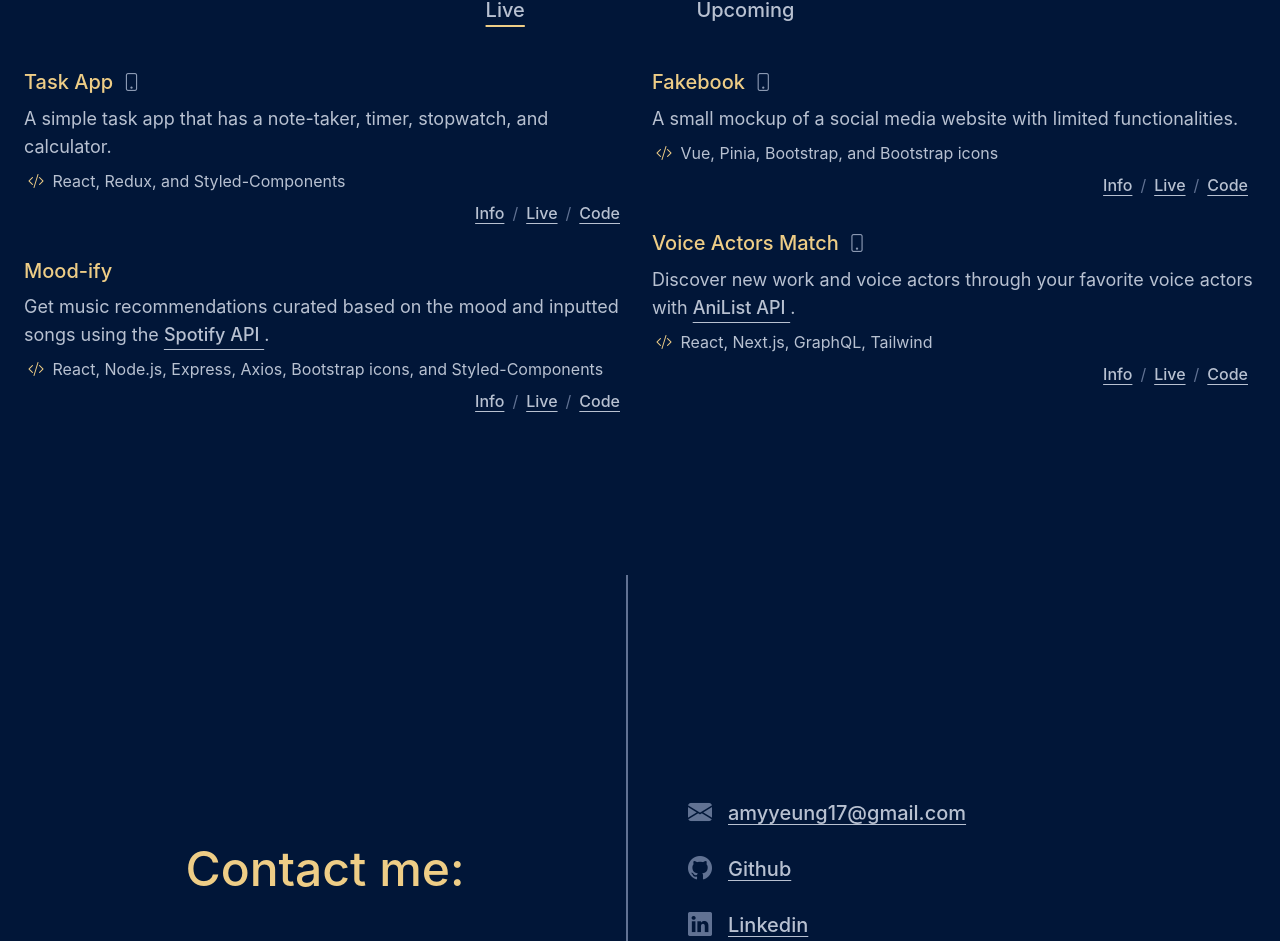
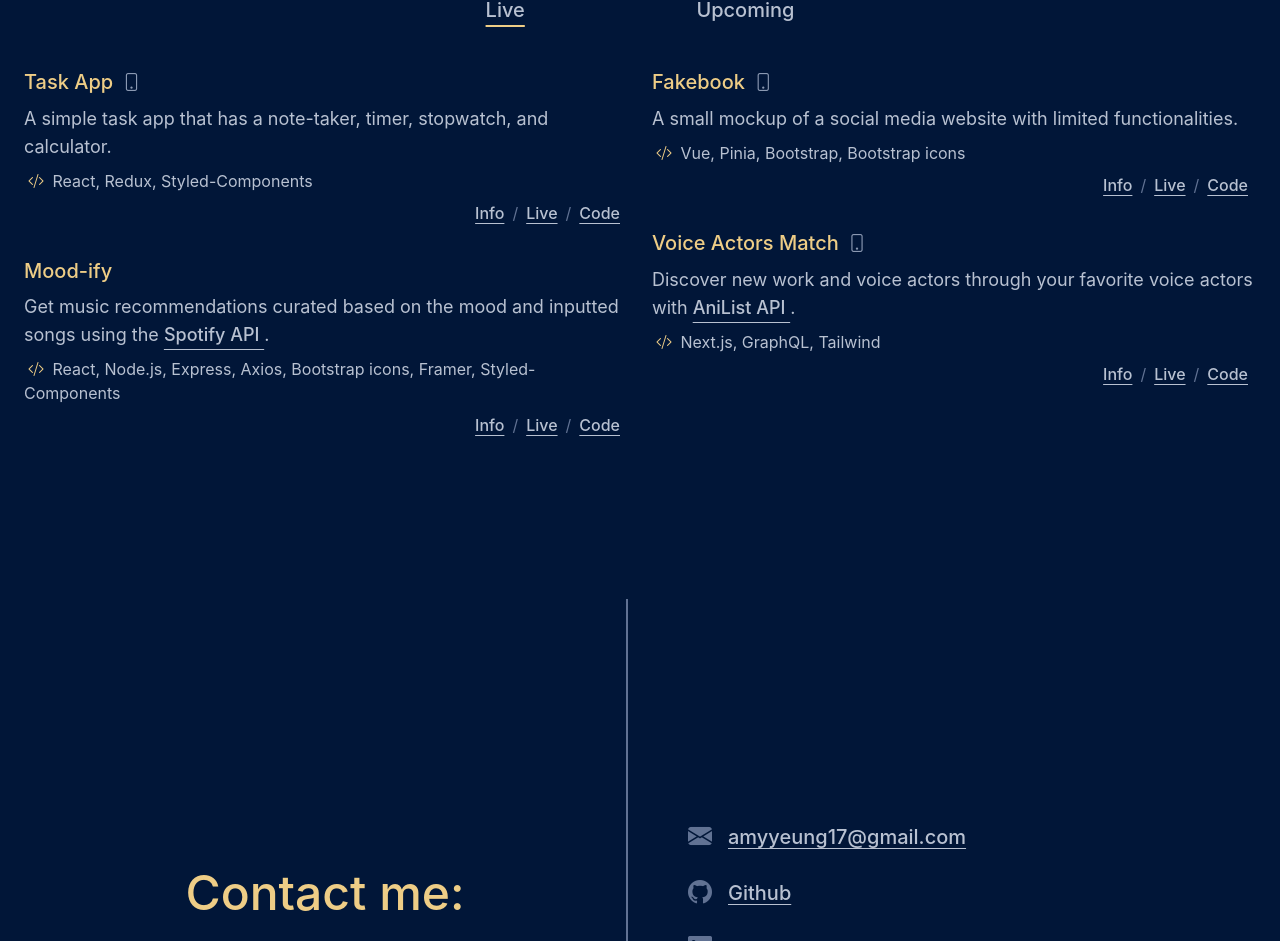
Before and after one commit to amyyeung17/ayeung, a Vue app: page / in a window 1280 px wide. Shown: the part 2476-3417 px from the top of the page. Built offline with nearby package versions, Linux system fonts and the light colour scheme.

Commit message:
Changed some text

```diff
--- a/src/components/reusable/info.js
+++ b/src/components/reusable/info.js
@@ -5,10 +5,10 @@ const contactInfo = [
 ]
 //  {text: 'Resume', icon: 'file-earmark-person', link: 'https://docs.google.com/document/d/1VfOC1F-quIiwHxTDLX2qfvS0dPmff8wzdNdBJr6Lm6w/edit?usp=sharing', linktext: 'Resume'}
 const projectsInfoFinish = [
-  {title: 'Task App', desc: 'A simple task app that has a note-taker, timer, stopwatch, and calculator.', made: 'React, Redux, and Styled-Components', live: '/project1', code: 'https://github.com/amyyeung17/project1', info: 'https://github.com/amyyeung17/project1/blob/main/README.md', extra: 'mobile'},
-  {title: 'Mood-ify', desc: 'Get music recommendations curated based on the mood and inputted songs using the ', made: 'React, Node.js, Express, Axios, Bootstrap icons, and Styled-Components', live: '/project2', code: 'https://github.com/amyyeung17/project2ver3', info: 'https://github.com/amyyeung17/project2ver3/blob/main/README.md', extra: 'n/a'},
-  {title: 'Fakebook', desc: 'A small mockup of a social media website with limited functionalities.', made: 'Vue, Pinia, Bootstrap, and Bootstrap icons', live: '/project3', code: 'https://github.com/amyyeung17/fbmockup', info: 'https://github.com/amyyeung17/fbmockup/blob/main/README.md', extra: 'mobile'},
-  {title: 'Voice Actors Match', desc: 'Discover new work and voice actors through your favorite voice actors with ', made: 'React, Next.js, GraphQL, Tailwind', live: 'https://frolicking-melba-30227a.netlify.app/', code: 'https://github.com/amyyeung17/project4', info: 'https://github.com/amyyeung17/project4/blob/main/README.md', extra: 'mobile'}
+  {title: 'Task App', desc: 'A simple task app that has a note-taker, timer, stopwatch, and calculator.', made: 'React, Redux, Styled-Components', live: '/project1', code: 'https://github.com/amyyeung17/project1', info: 'https://github.com/amyyeung17/project1/blob/main/README.md', extra: 'mobile'},
+  {title: 'Mood-ify', desc: 'Get music recommendations curated based on the mood and inputted songs using the ', made: 'React, Node.js, Express, Axios, Bootstrap icons, Framer, Styled-Components', live: '/project2', code: 'https://github.com/amyyeung17/project2ver3', info: 'https://github.com/amyyeung17/project2ver3/blob/main/README.md', extra: 'n/a'},
+  {title: 'Fakebook', desc: 'A small mockup of a social media website with limited functionalities.', made: 'Vue, Pinia, Bootstrap, Bootstrap icons', live: '/project3', code: 'https://github.com/amyyeung17/fbmockup', info: 'https://github.com/amyyeung17/fbmockup/blob/main/README.md', extra: 'mobile'},
+  {title: 'Voice Actors Match', desc: 'Discover new work and voice actors through your favorite voice actors with ', made: 'Next.js, GraphQL, Tailwind', live: 'https://frolicking-melba-30227a.netlify.app/', code: 'https://github.com/amyyeung17/project4', info: 'https://github.com/amyyeung17/project4/blob/main/README.md', extra: 'mobile'}
 ]
 
 const projectsInfoUp = [
```
